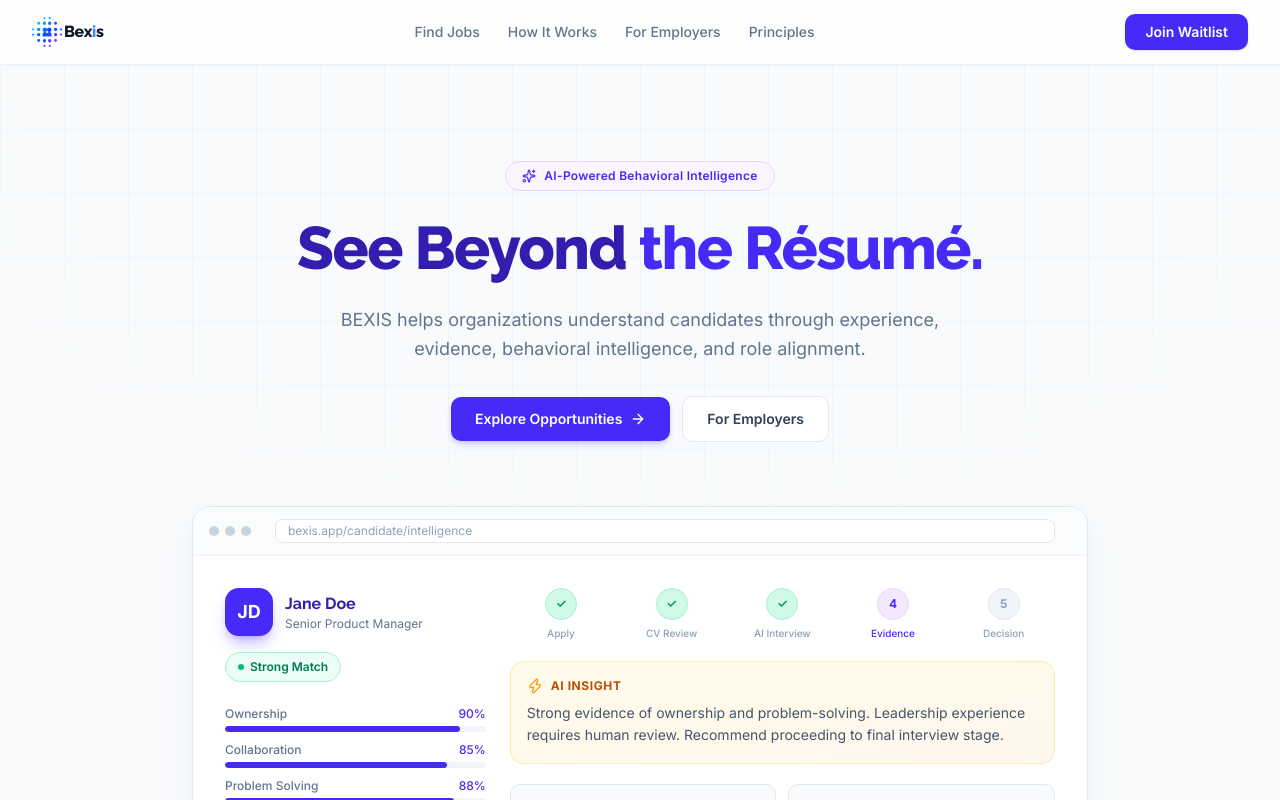
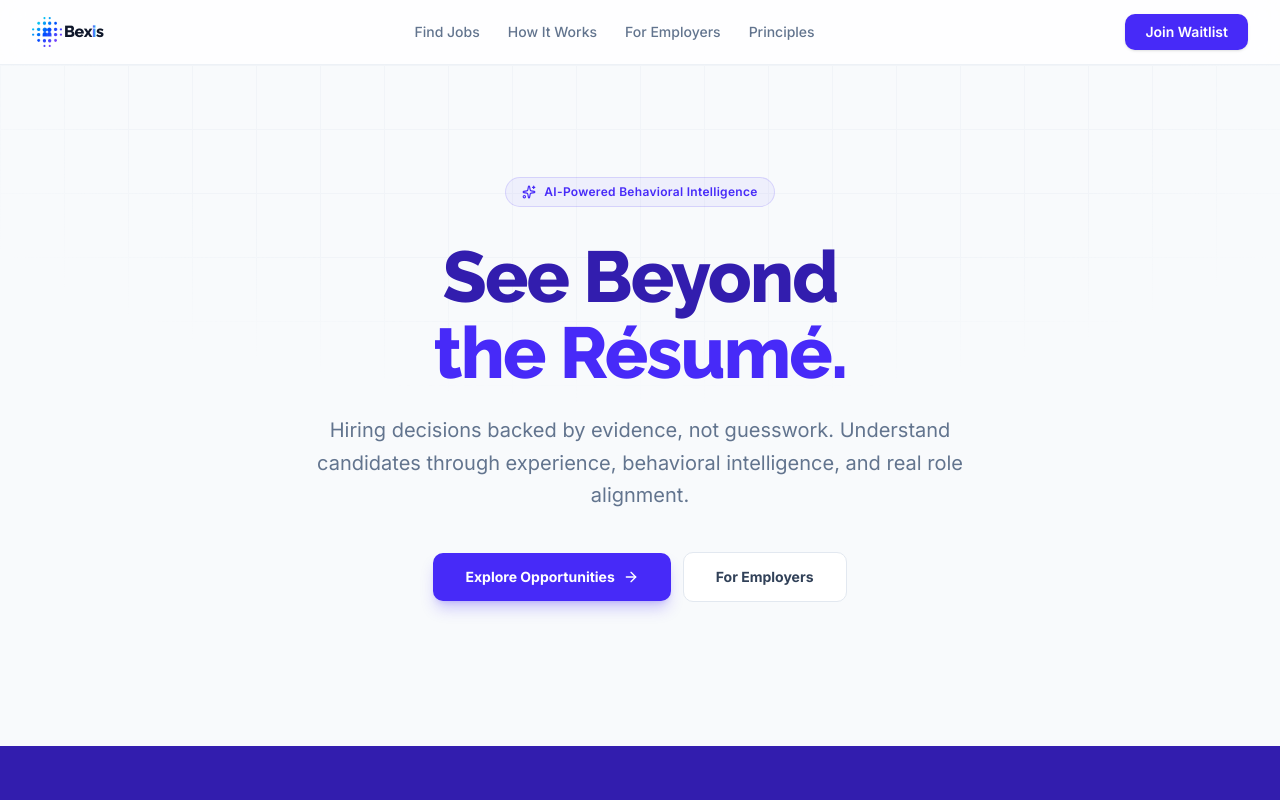
Before and after one commit to wizarphics/bexis-waitlist, a Next.js app: page / in a window 1280 px wide. Shown: the top 800 px of the page. Built offline with nearby package versions, Linux system fonts and the light colour scheme.

Commit message:
Hero: bolder & cleaner — bigger type, stronger CTAs, remove mock card

```diff
--- a/src/app/page.tsx
+++ b/src/app/page.tsx
@@ -184,130 +184,37 @@ export default function Home() {
       </header>
 
       {/* HERO */}
-      <section className="relative pt-16 pb-24 lg:pt-24 lg:pb-32 overflow-hidden">
+      <section className="relative pt-20 pb-28 lg:pt-28 lg:pb-36 overflow-hidden">
         {/* Subtle grid pattern */}
-        <div className="absolute inset-0 bg-[linear-gradient(to_right,#e2e8f0_1px,transparent_1px),linear-gradient(to_bottom,#e2e8f0_1px,transparent_1px)] bg-[size:4rem_4rem] [mask-image:radial-gradient(ellipse_60%_50%_at_50%_0%,#000_70%,transparent_100%)] opacity-40" />
+        <div className="absolute inset-0 bg-[linear-gradient(to_right,#e2e8f0_1px,transparent_1px),linear-gradient(to_bottom,#e2e8f0_1px,transparent_1px)] bg-[size:4rem_4rem] [mask-image:radial-gradient(ellipse_60%_50%_at_50%_0%,#000_70%,transparent_100%)] opacity-30" />
 
         <div className="relative max-w-7xl mx-auto px-4 sm:px-6 lg:px-8">
-          <div className="max-w-3xl mx-auto text-center space-y-6">
-            <div className="inline-flex items-center gap-2 px-4 py-1.5 rounded-full bg-purple-50 border border-purple-200 text-[#472AF8] text-xs font-semibold tracking-wide">
+          <div className="max-w-4xl mx-auto text-center">
+            <div className="inline-flex items-center gap-2 px-4 py-1.5 rounded-full bg-[#472AF8]/5 border border-[#472AF8]/15 text-[#472AF8] text-xs font-semibold tracking-wide mb-8">
               <Sparkles className="size-3.5" />
               <span>AI-Powered Behavioral Intelligence</span>
             </div>
 
-            <h1 className="text-4xl sm:text-5xl lg:text-6xl font-extrabold tracking-tight text-navy-900 leading-[1.1]" style={{ fontFamily: 'var(--font-display)' }}>
-              See Beyond{' '}
-              <span className="text-[#472AF8]">
-                the Résumé.
-              </span>
+            <h1 className="text-5xl sm:text-6xl lg:text-7xl font-extrabold tracking-tight text-navy-900 leading-[1.05] mb-6" style={{ fontFamily: 'var(--font-display)' }}>
+              See Beyond
+              <br />
+              <span className="text-[#472AF8]">the Résumé.</span>
             </h1>
 
-            <p className="text-lg text-slate-500 leading-relaxed max-w-2xl mx-auto">
-              BEXIS helps organizations understand candidates through experience, evidence,
-              behavioral intelligence, and role alignment.
+            <p className="text-lg sm:text-xl text-slate-500 leading-relaxed max-w-2xl mx-auto mb-10">
+              Hiring decisions backed by evidence, not guesswork.
+              Understand candidates through experience, behavioral intelligence,
+              and real role alignment.
             </p>
 
-            <div className="flex flex-wrap items-center justify-center gap-3 pt-2">
-              <button onClick={() => scrollTo('jobs')} className="px-6 py-3 text-sm font-semibold text-white bg-[#472AF8] hover:bg-[#3b22d0] rounded-lg shadow-md shadow-[#472AF8]/20 transition-all hover:-translate-y-0.5 cursor-pointer flex items-center gap-2">
+            <div className="flex flex-col sm:flex-row items-center justify-center gap-3">
+              <button onClick={() => scrollTo('jobs')} className="w-full sm:w-auto px-8 py-3.5 text-sm font-bold text-white bg-[#472AF8] hover:bg-[#3b22d0] rounded-lg shadow-lg shadow-[#472AF8]/25 transition-all hover:-translate-y-0.5 cursor-pointer flex items-center justify-center gap-2">
                 Explore Opportunities
                 <ArrowRight className="size-4" />
               </button>
-              <button onClick={() => openWaitlist('employer')} className="px-6 py-3 text-sm font-semibold text-slate-700 bg-white border border-slate-200 hover:border-slate-300 hover:bg-slate-50 rounded-lg transition-all cursor-pointer">
+              <button onClick={() => openWaitlist('employer')} className="w-full sm:w-auto px-8 py-3.5 text-sm font-bold text-slate-700 bg-white border border-slate-200 hover:border-slate-300 hover:bg-slate-50 rounded-lg transition-all cursor-pointer">
                 For Employers
               </button>
-            </div>
-          </div>
-
-          {/* Hero Card Preview */}
-          <div className="mt-16 max-w-4xl mx-auto">
-            <div className="relative rounded-2xl bg-white border border-slate-200 shadow-xl shadow-slate-200/50 overflow-hidden">
-              {/* Mock browser chrome */}
-              <div className="flex items-center gap-2 px-4 py-3 border-b border-slate-100 bg-slate-50/50">
-                <div className="flex gap-1.5">
-                  <div className="size-2.5 rounded-full bg-slate-300" />
-                  <div className="size-2.5 rounded-full bg-slate-300" />
-                  <div className="size-2.5 rounded-full bg-slate-300" />
-                </div>
-                <div className="flex-1 mx-4">
-                  <div className="h-6 bg-white border border-slate-200 rounded-md flex items-center px-3">
-                    <span className="text-xs text-slate-400">bexis.app/candidate/intelligence</span>
-                  </div>
-                </div>
-              </div>
-
-              {/* Card content */}
-              <div className="p-6 sm:p-8">
-                <div className="grid sm:grid-cols-3 gap-6">
-                  {/* Left: Candidate info */}
-                  <div className="sm:col-span-1 space-y-4">
-                    <div className="flex items-center gap-3">
-                      <div className="size-12 rounded-xl bg-[#472AF8] text-white font-bold text-lg flex items-center justify-center shadow-lg shadow-[#472AF8]/30">
-                        JD
-                      </div>
-                      <div>
-                        <h4 className="font-bold text-navy-900" style={{ fontFamily: 'var(--font-display)' }}>Jane Doe</h4>
-                        <p className="text-xs text-slate-500">Senior Product Manager</p>
-                      </div>
-                    </div>
-                    <div className="px-3 py-1.5 rounded-full bg-emerald-50 border border-emerald-200 text-emerald-700 text-xs font-semibold inline-flex items-center gap-1.5">
-                      <span className="size-1.5 rounded-full bg-emerald-500" />
-                      Strong Match
-                    </div>
-                    <div className="space-y-2.5 pt-2">
-                      {[
-                        { label: 'Ownership', value: 90 },
-                        { label: 'Collaboration', value: 85 },
-                        { label: 'Problem Solving', value: 88 },
-                      ].map((s) => (
-                        <div key={s.label}>
-                          <div className="flex justify-between text-xs font-medium mb-1">
-                            <span className="text-slate-500">{s.label}</span>
-                            <span className="text-[#472AF8]">{s.value}%</span>
-                          </div>
-                          <div className="h-1.5 rounded-full bg-slate-100 overflow-hidden">
-                            <div className="h-full bg-[#472AF8] rounded-full" style={{ width: `${s.value}%` }} />
-                          </div>
-                        </div>
-                      ))}
-                    </div>
-                  </div>
-
-                  {/* Right: Process & AI */}
-                  <div className="sm:col-span-2 space-y-5">
-                    <div className="grid grid-cols-5 gap-2 text-center">
-                      {['Apply', 'CV Review', 'AI Interview', 'Evidence', 'Decision'].map((step, i) => (
-                        <div key={step} className="flex flex-col items-center gap-1.5">
-<div className={`size-8 rounded-full text-xs font-bold flex items-center justify-center ${i < 3 ? 'bg-emerald-100 text-emerald-600 border border-emerald-200' : i === 3 ? 'bg-purple-100 text-[#472AF8] border border-purple-200' : 'bg-slate-100 text-slate-400 border border-slate-200'}`}>
-                             {i < 3 ? '✓' : i + 1}
-                           </div>
-                           <span className={`text-[10px] font-medium ${i === 3 ? 'text-[#472AF8]' : 'text-slate-400'}`}>{step}</span>
-                        </div>
-                      ))}
-                    </div>
-
-                    <div className="rounded-xl bg-gradient-to-br from-amber-50 to-orange-50 border border-amber-200/60 p-4">
-                      <div className="flex items-center gap-2 mb-2">
-                        <Zap className="size-4 text-amber-500" />
-                        <span className="text-xs font-bold text-amber-700 uppercase tracking-wider">AI Insight</span>
-                      </div>
-                      <p className="text-sm text-slate-600 leading-relaxed">
-                        Strong evidence of ownership and problem-solving. Leadership experience requires human review. Recommend proceeding to final interview stage.
-                      </p>
-                    </div>
-
-                    <div className="grid grid-cols-2 gap-3">
-                      <div className="rounded-lg bg-slate-50 border border-slate-200 p-3">
-                        <div className="text-xs font-semibold text-slate-400 uppercase tracking-wider mb-1">Role Alignment</div>
-                        <div className="text-2xl font-bold text-navy-900" style={{ fontFamily: 'var(--font-display)' }}>92%</div>
-                      </div>
-                      <div className="rounded-lg bg-slate-50 border border-slate-200 p-3">
-                        <div className="text-xs font-semibold text-slate-400 uppercase tracking-wider mb-1">Evidence Score</div>
-                        <div className="text-2xl font-bold text-navy-900" style={{ fontFamily: 'var(--font-display)' }}>87%</div>
-                      </div>
-                    </div>
-                  </div>
-                </div>
-              </div>
             </div>
           </div>
         </div>
```
